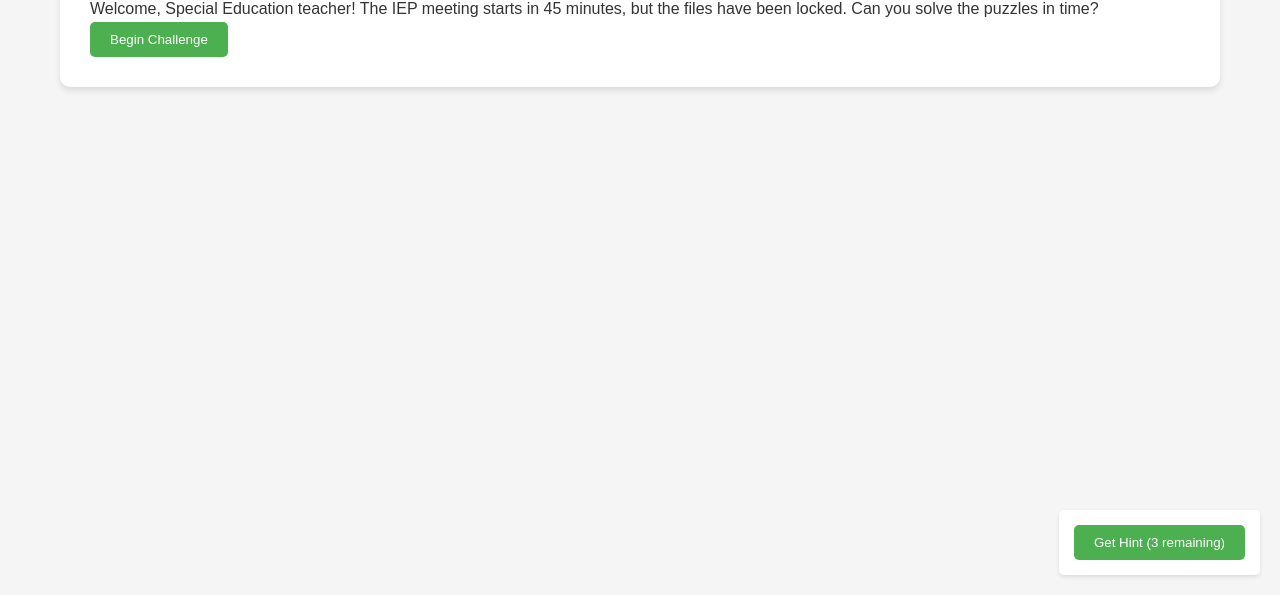
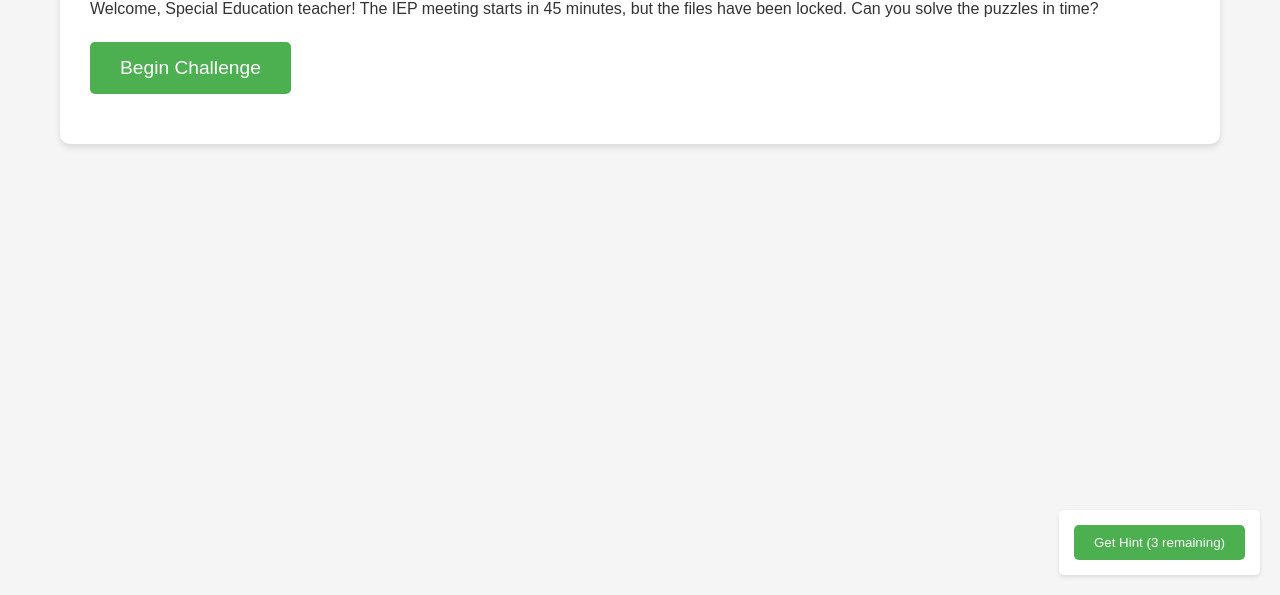
Before and after one commit to jeforsdick/iep-escape-room, a plain HTML site: page index.html in a window 1280 px wide. Shown: the part 205-800 px from the top of the page. Drawn offline with Linux system fonts and the light colour scheme.

Commit message:
Update styles.css

```diff
--- a/css/styles.css
+++ b/css/styles.css
@@ -1,4 +1,31 @@
 /* styles.css */
+.start-btn {
+    background: #4CAF50;
+    color: white;
+    padding: 15px 30px;
+    border: none;
+    border-radius: 5px;
+    font-size: 1.2em;
+    cursor: pointer;
+    margin: 20px 0;
+    transition: background-color 0.3s ease;
+}
+
+.start-btn:hover {
+    background: #45a049;
+}
+
+.hidden {
+    display: none !important;
+}
+
+.room {
+    margin-top: 80px;
+    padding: 20px;
+    background: white;
+    border-radius: 10px;
+    box-shadow: 0 2px 4px rgba(0,0,0,0.1);
+}
 :root {
     --primary-color: #4CAF50;
     --secondary-color: #2196F3;
```
